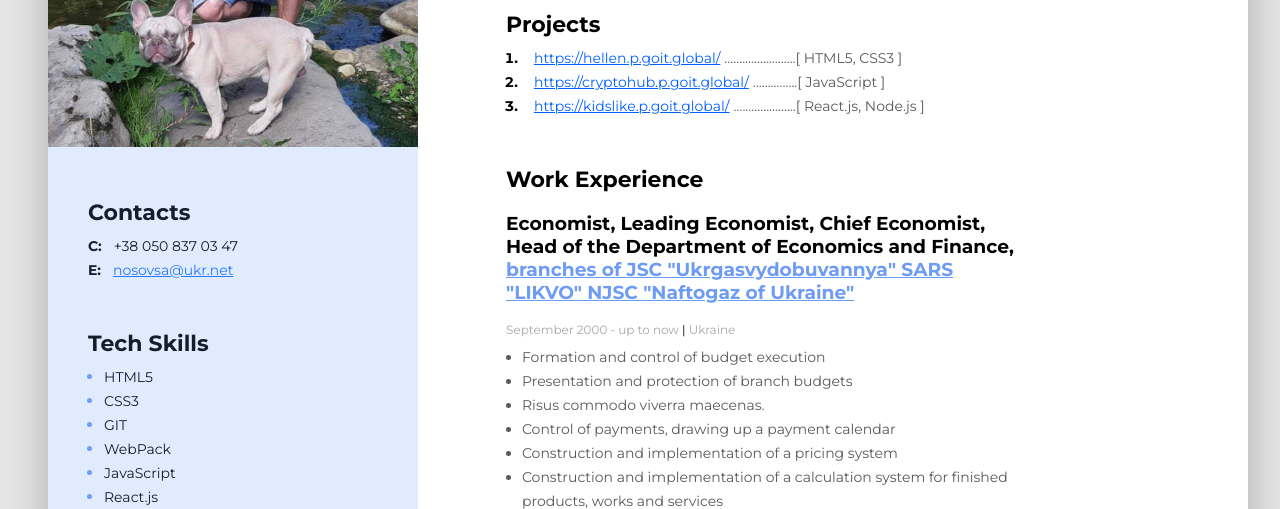
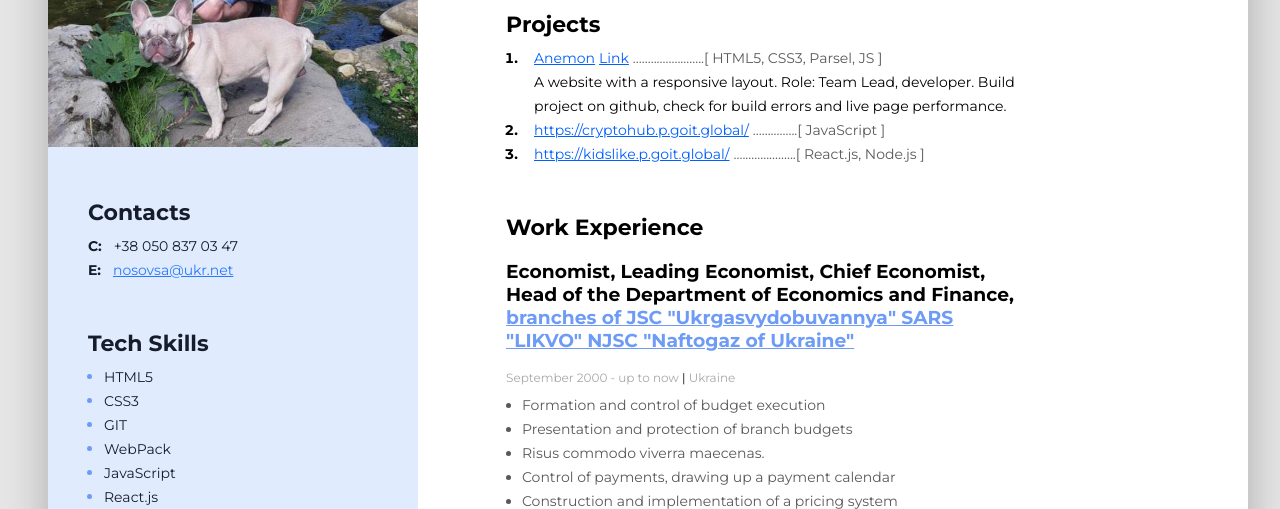
Before and after one commit to NosovSA76/resume, a plain HTML site: page index.html in a window 1280 px wide. Shown: the part 295-804 px from the top of the page. Drawn offline with Linux system fonts and the light colour scheme; a web font is replaced by a local one.

Commit message:
Change project

```diff
--- a/CSS/styles.css
+++ b/CSS/styles.css
@@ -52,12 +52,15 @@ body {
 }
 
 .Projects{
-    margin: 0 0 48px 0
+    margin: 0 0 48px 0;
+    width: 525px;
 }
+
 .projects-list{
     margin: 0;
     padding: 0 0 0 16px;
 }
+
 .project-item{
     font-style: normal;
         font-weight: 700;
@@ -67,12 +70,14 @@ body {
         margin: 0 0 0 0;
         padding: 0 0 0 12px;
 }
+
 .project-item-text{
     font-style: normal;
         font-weight: 400;
         font-size: 14px;
         line-height: 24px;
         color: #595959;
+        margin: 0;
 }
 .project-item-archor{
     font-style: normal;
@@ -81,6 +86,10 @@ body {
         line-height: 24px;
         text-decoration-line: underline;
        color: #005FFF;
+}
+.project-role{
+    margin: 0;
+    font-weight: 400;
 }
 
 .Work-experience-place{
@@ -199,3 +208,6 @@ padding: 0 0 0 0;
     line-height: 24px;
     color: #161D2A;
 }
+.Projects{
+     width: 525px;
+}
--- a/index.html
+++ b/index.html
@@ -32,13 +32,23 @@
           <ol class="projects-list">
             <li class="project-item">
               <a
-                href="https://hellen.p.goit.global/"
+                href="https://nosovsa76.github.io/Grup09Proj/"
                 class="project-item-archor"
-                >https://hellen.p.goit.global/</a
+                >Anemon</a
+              >
+              <a
+                href="https://github.com/NosovSA76/Grup09Proj"
+                class="project-item-archor"
+                >Link</a
               >
               <span class="project-item-text">
-                ........................[ HTML5, CSS3 ]</span
+                ........................[ HTML5, CSS3, Parsel, JS ]</span
               >
+              <p class="project-role">
+                A website with a responsive layout. Role: Team Lead, developer.
+                Build project on github, check for build errors and live page
+                performance.
+              </p>
             </li>
             <li class="project-item">
               <a
```
